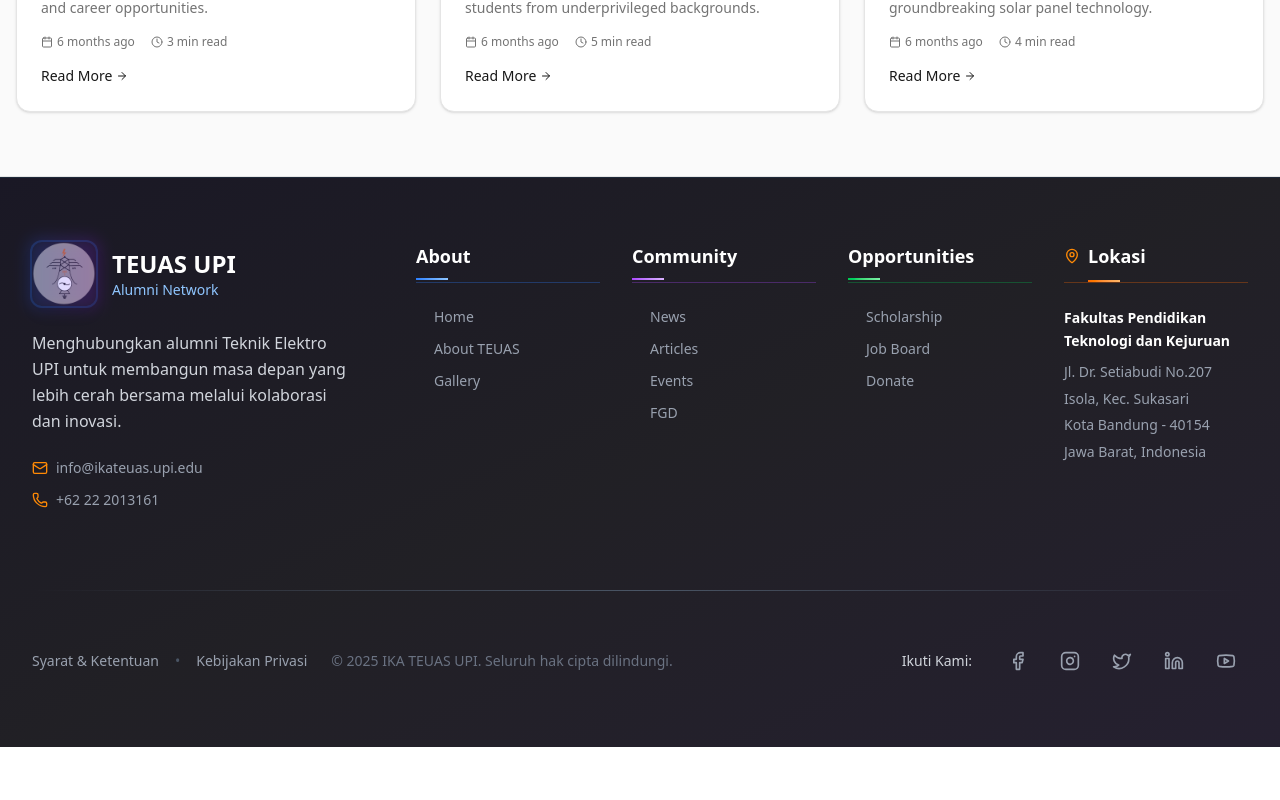
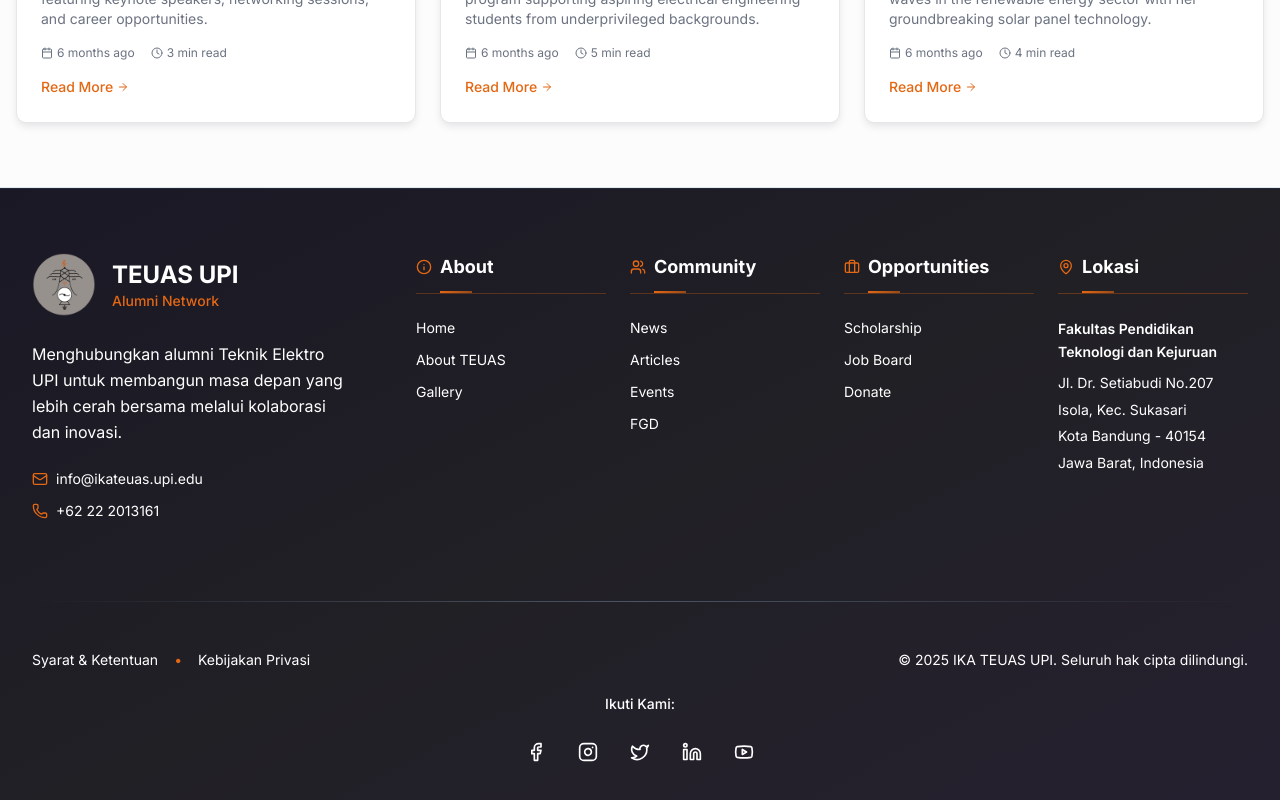
Before and after one commit to teuasupi/Project_Website_Database, a Next.js app in the folder frontend/: page / in a window 1280 px wide. Shown: the part 4199-4999 px from the top of the page. Before the commit the page ends 4946 px from the top, so only its background shows below. Built offline with nearby package versions, Linux system fonts and the light colour scheme; no server answers.

Commit message:
hotfix: Footer & design system

```diff
--- a/frontend/src/app/globals.css
+++ b/frontend/src/app/globals.css
@@ -3,122 +3,163 @@
 
 @custom-variant dark (&:is(.dark *));
 
+:root {
+  --background: oklch(1 0 0);
+  --foreground: oklch(0.2686 0 0);
+  --card: oklch(1 0 0);
+  --card-foreground: oklch(0.2686 0 0);
+  --popover: oklch(1 0 0);
+  --popover-foreground: oklch(0.2686 0 0);
+  --primary: oklch(0.657 0.176 46.9013);
+  --primary-foreground: oklch(1 0 0);
+  --secondary: oklch(0.967 0.0029 264.5419);
+  --secondary-foreground: oklch(0.4461 0.0263 256.8018);
+  --muted: oklch(0.9846 0.0017 247.8389);
+  --muted-foreground: oklch(0.551 0.0234 264.3637);
+  --accent: oklch(0.9869 0.0214 95.2774);
+  --accent-foreground: oklch(0.4732 0.1247 46.2007);
+  --destructive: oklch(0.6368 0.2078 25.3313);
+  --destructive-foreground: oklch(1 0 0);
+  --border: oklch(0.9276 0.0058 264.5313);
+  --input: oklch(0.9276 0.0058 264.5313);
+  --ring: oklch(0.7686 0.1647 70.0804);
+  --chart-1: oklch(0.7686 0.1647 70.0804);
+  --chart-2: oklch(0.6658 0.1574 58.3183);
+  --chart-3: oklch(0.5553 0.1455 48.9975);
+  --chart-4: oklch(0.4732 0.1247 46.2007);
+  --chart-5: oklch(0.4137 0.1054 45.9038);
+  --sidebar: oklch(0.9846 0.0017 247.8389);
+  --sidebar-foreground: oklch(0.2686 0 0);
+  --sidebar-primary: oklch(0.7686 0.1647 70.0804);
+  --sidebar-primary-foreground: oklch(1 0 0);
+  --sidebar-accent: oklch(0.9869 0.0214 95.2774);
+  --sidebar-accent-foreground: oklch(0.4732 0.1247 46.2007);
+  --sidebar-border: oklch(0.9276 0.0058 264.5313);
+  --sidebar-ring: oklch(0.7686 0.1647 70.0804);
+  --font-sans: Inter, sans-serif;
+  --font-serif: Source Serif 4, serif;
+  --font-mono: JetBrains Mono, monospace;
+  --radius: 0.375rem;
+  --shadow-2xs: 0px 4px 8px -1px hsl(0 0% 0% / 0.05);
+  --shadow-xs: 0px 4px 8px -1px hsl(0 0% 0% / 0.05);
+  --shadow-sm:
+    0px 4px 8px -1px hsl(0 0% 0% / 0.1), 0px 1px 2px -2px hsl(0 0% 0% / 0.1);
+  --shadow:
+    0px 4px 8px -1px hsl(0 0% 0% / 0.1), 0px 1px 2px -2px hsl(0 0% 0% / 0.1);
+  --shadow-md:
+    0px 4px 8px -1px hsl(0 0% 0% / 0.1), 0px 2px 4px -2px hsl(0 0% 0% / 0.1);
+  --shadow-lg:
+    0px 4px 8px -1px hsl(0 0% 0% / 0.1), 0px 4px 6px -2px hsl(0 0% 0% / 0.1);
+  --shadow-xl:
+    0px 4px 8px -1px hsl(0 0% 0% / 0.1), 0px 8px 10px -2px hsl(0 0% 0% / 0.1);
+  --shadow-2xl: 0px 4px 8px -1px hsl(0 0% 0% / 0.25);
+  --tracking-normal: 0em;
+  --spacing: 0.25rem;
+}
+
+.dark {
+  --background: oklch(0.2046 0 0);
+  --foreground: oklch(0.9219 0 0);
+  --card: oklch(0.2686 0 0);
+  --card-foreground: oklch(0.9219 0 0);
+  --popover: oklch(0.2686 0 0);
+  --popover-foreground: oklch(0.9219 0 0);
+  --primary: oklch(0.7686 0.1647 70.0804);
+  --primary-foreground: oklch(0 0 0);
+  --secondary: oklch(0.2686 0 0);
+  --secondary-foreground: oklch(0.9219 0 0);
+  --muted: oklch(0.2686 0 0);
+  --muted-foreground: oklch(0.7155 0 0);
+  --accent: oklch(0.4732 0.1247 46.2007);
+  --accent-foreground: oklch(0.9243 0.1151 95.7459);
+  --destructive: oklch(0.6368 0.2078 25.3313);
+  --destructive-foreground: oklch(1 0 0);
+  --border: oklch(0.3715 0 0);
+  --input: oklch(0.3715 0 0);
+  --ring: oklch(0.7686 0.1647 70.0804);
+  --chart-1: oklch(0.8369 0.1644 84.4286);
+  --chart-2: oklch(0.6658 0.1574 58.3183);
+  --chart-3: oklch(0.4732 0.1247 46.2007);
+  --chart-4: oklch(0.5553 0.1455 48.9975);
+  --chart-5: oklch(0.4732 0.1247 46.2007);
+  --sidebar: oklch(0.1684 0 0);
+  --sidebar-foreground: oklch(0.9219 0 0);
+  --sidebar-primary: oklch(0.7686 0.1647 70.0804);
+  --sidebar-primary-foreground: oklch(1 0 0);
+  --sidebar-accent: oklch(0.4732 0.1247 46.2007);
+  --sidebar-accent-foreground: oklch(0.9243 0.1151 95.7459);
+  --sidebar-border: oklch(0.3715 0 0);
+  --sidebar-ring: oklch(0.7686 0.1647 70.0804);
+  --font-sans: Inter, sans-serif;
+  --font-serif: Source Serif 4, serif;
+  --font-mono: JetBrains Mono, monospace;
+  --radius: 0.375rem;
+  --shadow-2xs: 0px 4px 8px -1px hsl(0 0% 0% / 0.05);
+  --shadow-xs: 0px 4px 8px -1px hsl(0 0% 0% / 0.05);
+  --shadow-sm:
+    0px 4px 8px -1px hsl(0 0% 0% / 0.1), 0px 1px 2px -2px hsl(0 0% 0% / 0.1);
+  --shadow:
+    0px 4px 8px -1px hsl(0 0% 0% / 0.1), 0px 1px 2px -2px hsl(0 0% 0% / 0.1);
+  --shadow-md:
+    0px 4px 8px -1px hsl(0 0% 0% / 0.1), 0px 2px 4px -2px hsl(0 0% 0% / 0.1);
+  --shadow-lg:
+    0px 4px 8px -1px hsl(0 0% 0% / 0.1), 0px 4px 6px -2px hsl(0 0% 0% / 0.1);
+  --shadow-xl:
+    0px 4px 8px -1px hsl(0 0% 0% / 0.1), 0px 8px 10px -2px hsl(0 0% 0% / 0.1);
+  --shadow-2xl: 0px 4px 8px -1px hsl(0 0% 0% / 0.25);
+}
+
 @theme inline {
   --color-background: var(--background);
   --color-foreground: var(--foreground);
-  --font-sans: var(--font-geist-sans);
-  --font-mono: var(--font-geist-mono);
+  --color-card: var(--card);
+  --color-card-foreground: var(--card-foreground);
+  --color-popover: var(--popover);
+  --color-popover-foreground: var(--popover-foreground);
+  --color-primary: var(--primary);
+  --color-primary-foreground: var(--primary-foreground);
+  --color-secondary: var(--secondary);
+  --color-secondary-foreground: var(--secondary-foreground);
+  --color-muted: var(--muted);
+  --color-muted-foreground: var(--muted-foreground);
+  --color-accent: var(--accent);
+  --color-accent-foreground: var(--accent-foreground);
+  --color-destructive: var(--destructive);
+  --color-destructive-foreground: var(--destructive-foreground);
+  --color-border: var(--border);
+  --color-input: var(--input);
+  --color-ring: var(--ring);
+  --color-chart-1: var(--chart-1);
+  --color-chart-2: var(--chart-2);
+  --color-chart-3: var(--chart-3);
+  --color-chart-4: var(--chart-4);
+  --color-chart-5: var(--chart-5);
+  --color-sidebar: var(--sidebar);
+  --color-sidebar-foreground: var(--sidebar-foreground);
+  --color-sidebar-primary: var(--sidebar-primary);
+  --color-sidebar-primary-foreground: var(--sidebar-primary-foreground);
+  --color-sidebar-accent: var(--sidebar-accent);
+  --color-sidebar-accent-foreground: var(--sidebar-accent-foreground);
+  --color-sidebar-border: var(--sidebar-border);
   --color-sidebar-ring: var(--sidebar-ring);
-  --color-sidebar-border: var(--sidebar-border);
-  --color-sidebar-accent-foreground: var(--sidebar-accent-foreground);
-  --color-sidebar-accent: var(--sidebar-accent);
-  --color-sidebar-primary-foreground: var(--sidebar-primary-foreground);
-  --color-sidebar-primary: var(--sidebar-primary);
-  --color-sidebar-foreground: var(--sidebar-foreground);
-  --color-sidebar: var(--sidebar);
-  --color-chart-5: var(--chart-5);
-  --color-chart-4: var(--chart-4);
-  --color-chart-3: var(--chart-3);
-  --color-chart-2: var(--chart-2);
-  --color-chart-1: var(--chart-1);
-  --color-ring: var(--ring);
-  --color-input: var(--input);
-  --color-border: var(--border);
-  --color-destructive: var(--destructive);
-  --color-accent-foreground: var(--accent-foreground);
-  --color-accent: var(--accent);
-  --color-muted-foreground: var(--muted-foreground);
-  --color-muted: var(--muted);
-  --color-secondary-foreground: var(--secondary-foreground);
-  --color-secondary: var(--secondary);
-  --color-primary-foreground: var(--primary-foreground);
-  --color-primary: var(--primary);
-  --color-popover-foreground: var(--popover-foreground);
-  --color-popover: var(--popover);
-  --color-card-foreground: var(--card-foreground);
-  --color-card: var(--card);
+
+  --font-sans: var(--font-sans);
+  --font-mono: var(--font-mono);
+  --font-serif: var(--font-serif);
+
   --radius-sm: calc(var(--radius) - 4px);
   --radius-md: calc(var(--radius) - 2px);
   --radius-lg: var(--radius);
   --radius-xl: calc(var(--radius) + 4px);
 
-  /* Custom Colors */
-  --color-header-bg: #f8f9fb;
-  --color-forest-green: #014631;
-  --color-burnt-orange: #e46713;
-  --color-slate-gray: #374957;
-  --color-midnight-blue: #0c1532;
-  --color-dark-sage: #31453f;
-  --color-charcoal: #212025;
-}
-
-:root {
-  --radius: 0.625rem;
-  --background: oklch(1 0 0);
-  --foreground: oklch(0.145 0 0);
-  --card: oklch(1 0 0);
-  --card-foreground: oklch(0.145 0 0);
-  --popover: oklch(1 0 0);
-  --popover-foreground: oklch(0.145 0 0);
-  --primary: oklch(0.205 0 0);
-  --primary-foreground: oklch(0.985 0 0);
-  --secondary: oklch(0.97 0 0);
-  --secondary-foreground: oklch(0.205 0 0);
-  --muted: oklch(0.97 0 0);
-  --muted-foreground: oklch(0.556 0 0);
-  --accent: oklch(0.97 0 0);
-  --accent-foreground: oklch(0.205 0 0);
-  --destructive: oklch(0.577 0.245 27.325);
-  --border: oklch(0.922 0 0);
-  --input: oklch(0.922 0 0);
-  --ring: oklch(0.708 0 0);
-  --chart-1: oklch(0.646 0.222 41.116);
-  --chart-2: oklch(0.6 0.118 184.704);
-  --chart-3: oklch(0.398 0.07 227.392);
-  --chart-4: oklch(0.828 0.189 84.429);
-  --chart-5: oklch(0.769 0.188 70.08);
-  --sidebar: oklch(0.985 0 0);
-  --sidebar-foreground: oklch(0.145 0 0);
-  --sidebar-primary: oklch(0.205 0 0);
-  --sidebar-primary-foreground: oklch(0.985 0 0);
-  --sidebar-accent: oklch(0.97 0 0);
-  --sidebar-accent-foreground: oklch(0.205 0 0);
-  --sidebar-border: oklch(0.922 0 0);
-  --sidebar-ring: oklch(0.708 0 0);
-}
-
-.dark {
-  --background: oklch(0.145 0 0);
-  --foreground: oklch(0.985 0 0);
-  --card: oklch(0.205 0 0);
-  --card-foreground: oklch(0.985 0 0);
-  --popover: oklch(0.205 0 0);
-  --popover-foreground: oklch(0.985 0 0);
-  --primary: oklch(0.922 0 0);
-  --primary-foreground: oklch(0.205 0 0);
-  --secondary: oklch(0.269 0 0);
-  --secondary-foreground: oklch(0.985 0 0);
-  --muted: oklch(0.269 0 0);
-  --muted-foreground: oklch(0.708 0 0);
-  --accent: oklch(0.269 0 0);
-  --accent-foreground: oklch(0.985 0 0);
-  --destructive: oklch(0.704 0.191 22.216);
-  --border: oklch(1 0 0 / 10%);
-  --input: oklch(1 0 0 / 15%);
-  --ring: oklch(0.556 0 0);
-  --chart-1: oklch(0.488 0.243 264.376);
-  --chart-2: oklch(0.696 0.17 162.48);
-  --chart-3: oklch(0.769 0.188 70.08);
-  --chart-4: oklch(0.627 0.265 303.9);
-  --chart-5: oklch(0.645 0.246 16.439);
-  --sidebar: oklch(0.205 0 0);
-  --sidebar-foreground: oklch(0.985 0 0);
-  --sidebar-primary: oklch(0.488 0.243 264.376);
-  --sidebar-primary-foreground: oklch(0.985 0 0);
-  --sidebar-accent: oklch(0.269 0 0);
-  --sidebar-accent-foreground: oklch(0.985 0 0);
-  --sidebar-border: oklch(1 0 0 / 10%);
-  --sidebar-ring: oklch(0.556 0 0);
+  --shadow-2xs: var(--shadow-2xs);
+  --shadow-xs: var(--shadow-xs);
+  --shadow-sm: var(--shadow-sm);
+  --shadow: var(--shadow);
+  --shadow-md: var(--shadow-md);
+  --shadow-lg: var(--shadow-lg);
+  --shadow-xl: var(--shadow-xl);
+  --shadow-2xl: var(--shadow-2xl);
 }
 
 @layer base {
--- a/frontend/src/components/layout/Footer.tsx
+++ b/frontend/src/components/layout/Footer.tsx
@@ -9,6 +9,9 @@ import {
   MapPin,
   Mail,
   Phone,
+  Info,
+  Users,
+  Briefcase,
 } from 'lucide-react';
 import { APP_CONFIG } from '@/lib/constants';
 import { FOOTER_NAVIGATION } from '@/lib/constants/navigation';
@@ -32,46 +35,46 @@ export function Footer() {
                     alt="IKA TE UPI Logo"
                     width={64}
                     height={64}
-                    className="h-16 w-16 rounded-lg shadow-lg ring-2 ring-blue-500/20"
+                    className="h-16 w-16"
                   />
-                  <div className="absolute -inset-1 rounded-lg bg-gradient-to-r from-blue-600 to-purple-600 opacity-20 blur"></div>
                 </div>
                 <div>
                   <div className="text-2xl font-bold text-white">TEUAS UPI</div>
-                  <div className="text-sm font-medium text-blue-300">
+                  <div className="text-primary text-sm font-medium">
                     Alumni Network
                   </div>
                 </div>
               </div>
 
-              <p className="mb-6 text-base leading-relaxed text-gray-300">
+              <p className="text-primary-foreground mb-6 text-base leading-relaxed">
                 Menghubungkan alumni Teknik Elektro UPI untuk membangun masa
                 depan yang lebih cerah bersama melalui kolaborasi dan inovasi.
               </p>
 
               {/* Contact Info */}
               <div className="space-y-3">
-                <div className="group flex items-center text-sm text-gray-400 transition-colors duration-300 hover:text-orange-300">
-                  <Mail className="mr-2 h-4 w-4 text-orange-400 transition-transform duration-300 group-hover:scale-110" />
+                <div className="group hover:text-primary text-primary-foreground flex items-center text-sm transition-colors duration-300">
+                  <Mail className="text-primary mr-2 h-4 w-4 transition-transform duration-300 group-hover:scale-110" />
                   <span>info@ikateuas.upi.edu</span>
                 </div>
-                <div className="group flex items-center text-sm text-gray-400 transition-colors duration-300 hover:text-orange-300">
-                  <Phone className="mr-2 h-4 w-4 text-orange-400 transition-transform duration-300 group-hover:scale-110" />
+                <div className="group hover:text-primary text-primary-foreground flex items-center text-sm transition-colors duration-300">
+                  <Phone className="text-primary mr-2 h-4 w-4 transition-transform duration-300 group-hover:scale-110" />
                   <span>+62 22 2013161</span>
                 </div>
               </div>
             </div>
           </div>
 
-          {/* Navigation Sections - Flex Layout */}
+          {/* Navigation Sections - Grid Layout */}
           <div className="flex-grow">
-            <div className="flex h-full flex-col gap-8 md:flex-row md:gap-6 lg:gap-8">
+            <div className="grid gap-8 lg:grid-cols-4 lg:gap-6">
               {/* About Section */}
-              <div className="min-w-0 flex-1">
-                <h3 className="relative mb-6 border-b border-blue-500/30 pb-3 text-lg font-bold text-white">
+              <div>
+                <h3 className="border-primary/30 relative mb-6 flex items-center border-b pb-3 text-lg font-bold text-white">
+                  <Info className="text-primary mr-2 h-4 w-4" />
                   <span className="relative">
                     {FOOTER_NAVIGATION.about.title}
-                    <div className="absolute -bottom-3 left-0 h-0.5 w-8 bg-gradient-to-r from-blue-500 to-blue-300"></div>
+                    <div className="from-primary to-primary/60 absolute -bottom-3 left-0 h-0.5 w-8 bg-gradient-to-r"></div>
                   </span>
                 </h3>
                 <ul className="space-y-3">
@@ -79,12 +82,11 @@ export function Footer() {
                     <li key={index}>
                       <Link
                         href={item.href}
-                        className="group flex items-center text-sm text-gray-400 transition-all duration-300 hover:translate-x-1 hover:text-blue-300"
+                        className="group text-primary-foreground hover:text-primary flex items-center text-sm transition-all duration-300 hover:translate-x-1"
                       >
-                        <span className="mr-3 h-1.5 w-1.5 flex-shrink-0 rounded-full bg-blue-500 opacity-0 transition-all duration-300 group-hover:scale-125 group-hover:opacity-100"></span>
                         <span className="relative">
                           {item.title}
-                          <span className="absolute bottom-0 left-0 h-0.5 w-0 bg-blue-400 transition-all duration-300 group-hover:w-full"></span>
+                          <span className="bg-primary absolute bottom-0 left-0 h-0.5 w-0 transition-all duration-300 group-hover:w-full"></span>
                         </span>
                       </Link>
                     </li>
@@ -93,11 +95,12 @@ export function Footer() {
               </div>
 
               {/* Community Section */}
-              <div className="min-w-0 flex-1">
-                <h3 className="relative mb-6 border-b border-purple-500/30 pb-3 text-lg font-bold text-white">
+              <div>
+                <h3 className="border-primary/30 relative mb-6 flex items-center border-b pb-3 text-lg font-bold text-white">
+                  <Users className="text-primary mr-2 h-4 w-4" />
                   <span className="relative">
                     {FOOTER_NAVIGATION.community.title}
-                    <div className="absolute -bottom-3 left-0 h-0.5 w-8 bg-gradient-to-r from-purple-500 to-purple-300"></div>
+                    <div className="from-primary to-primary/60 absolute -bottom-3 left-0 h-0.5 w-8 bg-gradient-to-r"></div>
                   </span>
                 </h3>
                 <ul className="space-y-3">
@@ -105,12 +108,11 @@ export function Footer() {
                     <li key={index}>
                       <Link
                         href={item.href}
-                        className="group flex items-center text-sm text-gray-400 transition-all duration-300 hover:translate-x-1 hover:text-purple-300"
+                        className="group text-primary-foreground hover:text-primary flex items-center text-sm transition-all duration-300 hover:translate-x-1"
                       >
-                        <span className="mr-3 h-1.5 w-1.5 flex-shrink-0 rounded-full bg-purple-500 opacity-0 transition-all duration-300 group-hover:scale-125 group-hover:opacity-100"></span>
                         <span className="relative">
                           {item.title}
-                          <span className="absolute bottom-0 left-0 h-0.5 w-0 bg-purple-400 transition-all duration-300 group-hover:w-full"></span>
+                          <span className="bg-primary absolute bottom-0 left-0 h-0.5 w-0 transition-all duration-300 group-hover:w-full"></span>
                         </span>
                       </Link>
                     </li>
@@ -119,11 +121,12 @@ export function Footer() {
               </div>
 
               {/* Opportunities Section */}
-              <div className="min-w-0 flex-1">
-                <h3 className="relative mb-6 border-b border-green-500/30 pb-3 text-lg font-bold text-white">
+              <div>
+                <h3 className="border-primary/30 relative mb-6 flex items-center border-b pb-3 text-lg font-bold text-white">
+                  <Briefcase className="text-primary mr-2 h-4 w-4" />
                   <span className="relative">
                     {FOOTER_NAVIGATION.opportunities.title}
-                    <div className="absolute -bottom-3 left-0 h-0.5 w-8 bg-gradient-to-r from-green-500 to-green-300"></div>
+                    <div className="from-primary to-primary/60 absolute -bottom-3 left-0 h-0.5 w-8 bg-gradient-to-r"></div>
                   </span>
                 </h3>
                 <ul className="space-y-3">
@@ -131,12 +134,11 @@ export function Footer() {
                     <li key={index}>
                       <Link
                         href={item.href}
-                        className="group flex items-center text-sm text-gray-400 transition-all duration-300 hover:translate-x-1 hover:text-green-300"
+                        className="group text-primary-foreground hover:text-primary flex items-center text-sm transition-all duration-300 hover:translate-x-1"
                       >
-                        <span className="mr-3 h-1.5 w-1.5 flex-shrink-0 rounded-full bg-green-500 opacity-0 transition-all duration-300 group-hover:scale-125 group-hover:opacity-100"></span>
                         <span className="relative">
                           {item.title}
-                          <span className="absolute bottom-0 left-0 h-0.5 w-0 bg-green-400 transition-all duration-300 group-hover:w-full"></span>
+                          <span className="bg-primary absolute bottom-0 left-0 h-0.5 w-0 transition-all duration-300 group-hover:w-full"></span>
                         </span>
                       </Link>
                     </li>
@@ -145,19 +147,19 @@ export function Footer() {
               </div>
 
               {/* Location Section */}
-              <div className="min-w-0 flex-1">
+              <div>
                 <h3 className="relative mb-6 flex items-center border-b border-orange-500/30 pb-3 text-lg font-bold text-white">
-                  <MapPin className="mr-2 h-4 w-4 text-orange-400" />
+                  <MapPin className="text-primary mr-2 h-4 w-4" />
                   <span className="relative">
                     Lokasi
-                    <div className="absolute -bottom-3 left-0 h-0.5 w-8 bg-gradient-to-r from-orange-500 to-orange-300"></div>
+                    <div className="from-primary to-primary/60 absolute -bottom-3 left-0 h-0.5 w-8 bg-gradient-to-r"></div>
                   </span>
                 </h3>
-                <div className="text-sm leading-relaxed text-gray-300">
+                <div className="text-primary-foreground text-sm leading-relaxed">
                   <p className="mb-2 font-semibold text-white">
                     Fakultas Pendidikan Teknologi dan Kejuruan
                   </p>
-                  <div className="space-y-1 text-gray-400">
+                  <div className="text-primary-foreground space-y-1">
                     <p>Jl. Dr. Setiabudi No.207</p>
                     <p>Isola, Kec. Sukasari</p>
                     <p>Kota Bandung - 40154</p>
@@ -175,32 +177,35 @@ export function Footer() {
         </div>
 
         {/* Bottom Footer */}
-        <div className="flex flex-col space-y-6 lg:flex-row lg:items-center lg:justify-between lg:space-y-0">
-          {/* Left side - Terms and Copyright */}
-          <div className="flex flex-col space-y-3 sm:flex-row sm:items-center sm:space-y-0 sm:space-x-6">
-            <div className="flex flex-wrap items-center gap-4 text-sm">
+        <div className="flex flex-col items-center space-y-6 text-center">
+          {/* Terms, Privacy Policy, and Copyright */}
+          <div className="flex flex-col items-center space-y-3 lg:w-full lg:flex-row lg:justify-between lg:space-y-0 lg:space-x-6">
+            {/* Terms and Privacy Policy */}
+            <div className="flex flex-wrap items-center justify-center gap-4 text-sm">
               <Link
                 href="/terms"
-                className="text-gray-400 decoration-blue-400 underline-offset-4 transition-all duration-300 hover:text-white hover:underline"
+                className="text-primary-foreground decoration-primary underline-offset-4 transition-all duration-300 hover:text-white hover:underline"
               >
                 Syarat & Ketentuan
               </Link>
-              <span className="hidden text-gray-600 sm:inline">•</span>
+              <span className="text-primary">•</span>
               <Link
                 href="/privacy"
-                className="text-gray-400 decoration-blue-400 underline-offset-4 transition-all duration-300 hover:text-white hover:underline"
+                className="text-primary-foreground decoration-primary underline-offset-4 transition-all duration-300 hover:text-white hover:underline"
               >
                 Kebijakan Privasi
               </Link>
             </div>
-            <p className="text-sm text-gray-500">
+
+            {/* Copyright */}
+            <p className="text-primary-foreground text-sm">
               © {currentYear} IKA TEUAS UPI. Seluruh hak cipta dilindungi.
             </p>
           </div>
 
-          {/* Right side - Social Media Links */}
-          <div className="flex flex-col space-y-4 sm:flex-row sm:items-center sm:space-y-0 sm:space-x-6">
-            <span className="text-sm font-medium text-gray-300">
+          {/* Social Media Links */}
+          <div className="flex flex-col items-center space-y-4">
+            <span className="text-primary-foreground text-sm font-medium">
               Ikuti Kami:
             </span>
             <div className="flex space-x-2">
@@ -252,7 +257,7 @@ export function Footer() {
                       href={url || '#'}
                       target="_blank"
                       rel="noopener noreferrer"
-                      className={`group relative rounded-xl p-3 text-gray-400 transition-all duration-300 ${config.colors} hover:scale-110 hover:shadow-lg`}
+                      className={`group text-primary-foreground relative rounded-xl p-3 transition-all duration-300 ${config.colors} hover:scale-110 hover:shadow-lg`}
                       aria-label={
                         platform.charAt(0).toUpperCase() + platform.slice(1)
                       }
```
